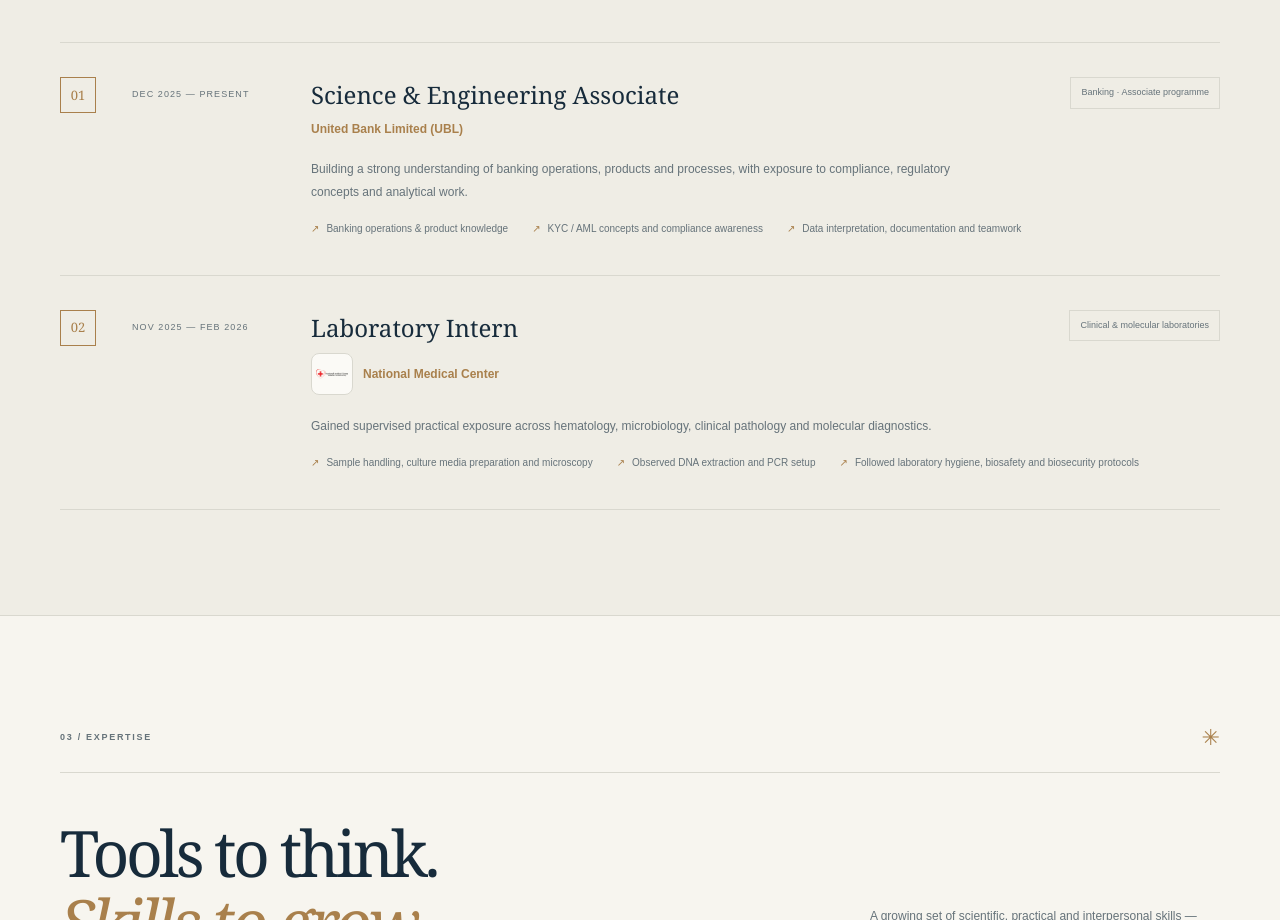
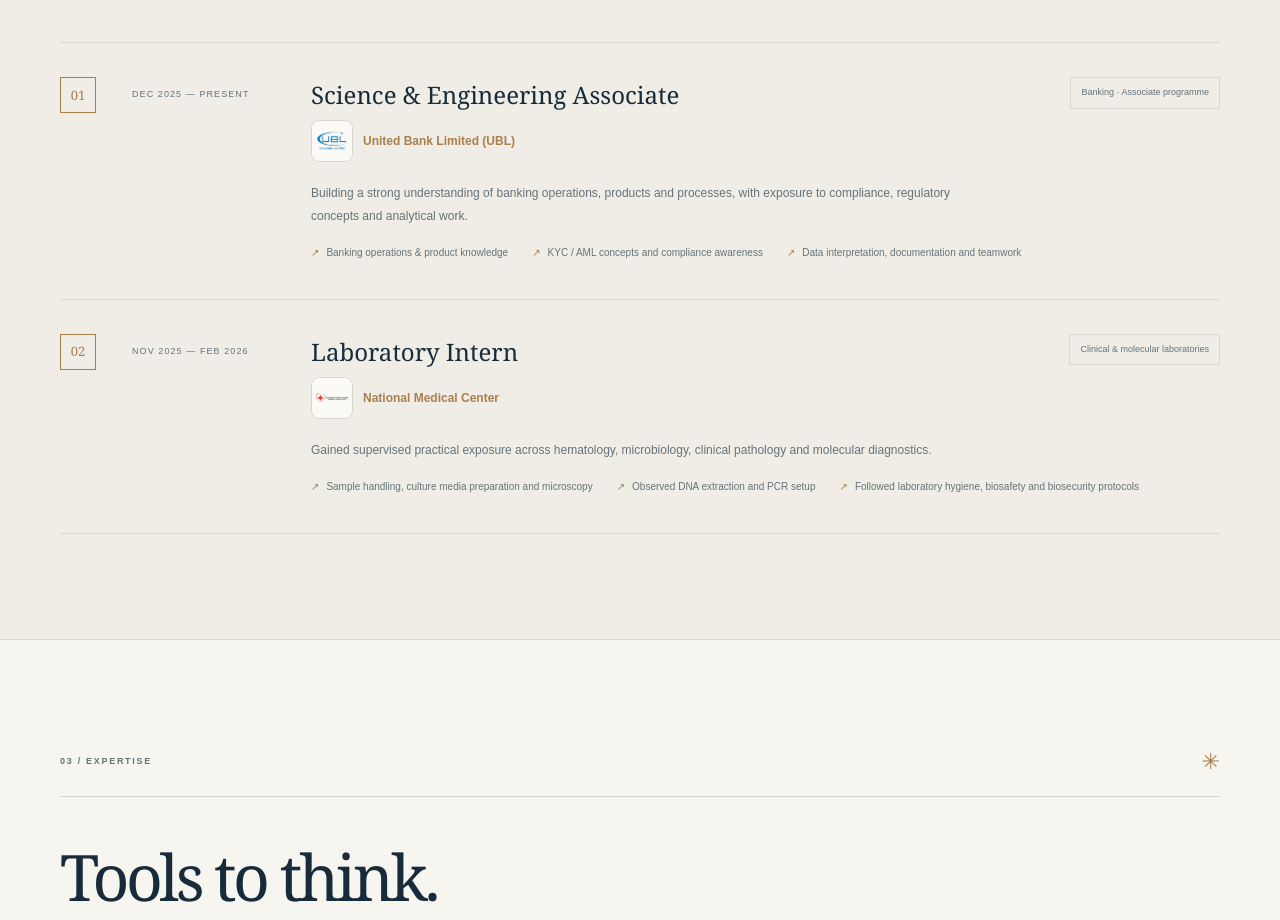
Before and after one commit to Syed-Salman-Naqvi/Wara-Batool-Portfolio, a Next.js app: page / in a window 1280 px wide. Shown: the part 2180-3100 px from the top of the page. Built offline with nearby package versions, Linux system fonts and the light colour scheme.

Commit message:
Add UBL logo to banking experience

```diff
--- a/app/page.tsx
+++ b/app/page.tsx
@@ -95,7 +95,7 @@
         <div className="value-cards"><article><span className="value-num">01</span><h3>Scientific thinking</h3><p>Observation, method and attention to detail guide the way I approach problems.</p></article><article><span className="value-num">02</span><h3>Adaptable by design</h3><p>Comfortable learning across disciplines, systems and new working environments.</p></article><article><span className="value-num">03</span><h3>People-first work</h3><p>Clear communication, collaboration and professionalism in every interaction.</p></article></div>
       </section>
       <section className="experience-section" id="experience"><div className="section-wrap content-section"><div className="section-heading"><span className="section-index">02 / EXPERIENCE</span><span className="section-decor">↗</span></div><div className="section-title-row"><h2>Learning by <em>doing.</em></h2><p>Each experience adds a new perspective — from the laboratory bench to the world of banking.</p></div>
-        <div className="timeline">{experience.map(item => <article className="experience-item" key={item.n}><div className="timeline-number">{item.n}</div><div className="experience-date">{item.period}</div><div className="experience-main"><div className="experience-title-line"><div><h3>{item.role}</h3><p className={`organisation ${item.org === "National Medical Center" ? "organisation-with-logo" : ""}`}>{item.org === "National Medical Center" && <img className="experience-org-logo" src="/logo%20(1).png" alt="National Medical Center logo" />}<span>{item.org}</span></p></div><span className="experience-type">{item.type}</span></div><p className="experience-description">{item.desc}</p><ul>{item.points.map(point => <li key={point}><span>↗</span>{point}</li>)}</ul></div></article>)}</div>
+        <div className="timeline">{experience.map(item => <article className="experience-item" key={item.n}><div className="timeline-number">{item.n}</div><div className="experience-date">{item.period}</div><div className="experience-main"><div className="experience-title-line"><div><h3>{item.role}</h3><p className={`organisation ${item.org === "National Medical Center" || item.org === "United Bank Limited (UBL)" ? "organisation-with-logo" : ""}`}>{item.org === "National Medical Center" && <img className="experience-org-logo" src="/logo%20(1).png" alt="National Medical Center logo" />}{item.org === "United Bank Limited (UBL)" && <img className="experience-org-logo" src="/UBL-Bank-Logo.png" alt="UBL Bank logo" />}<span>{item.org}</span></p></div><span className="experience-type">{item.type}</span></div><p className="experience-description">{item.desc}</p><ul>{item.points.map(point => <li key={point}><span>↗</span>{point}</li>)}</ul></div></article>)}</div>
       </div></section>
       <section className="section-wrap content-section skills-section" id="skills"><div className="section-heading"><span className="section-index">03 / EXPERTISE</span><span className="section-decor">✳</span></div><div className="section-title-row"><h2>Tools to think.<br /><em>Skills to grow.</em></h2><p>A growing set of scientific, practical and interpersonal skills — strengthened through education, training and experience.</p></div>
         <div className="skills-grid">{skills.map((group, i) => <article className="skill-card" key={group.title}><span className="skill-number">0{i + 1}</span><h3>{group.title}</h3><div className="skill-pills">{group.items.map(item => <span key={item}>{item}</span>)}</div></article>)}</div><p className="skills-note"><span>✳</span> Laboratory procedures were performed or observed under supervision where applicable.</p>
```
